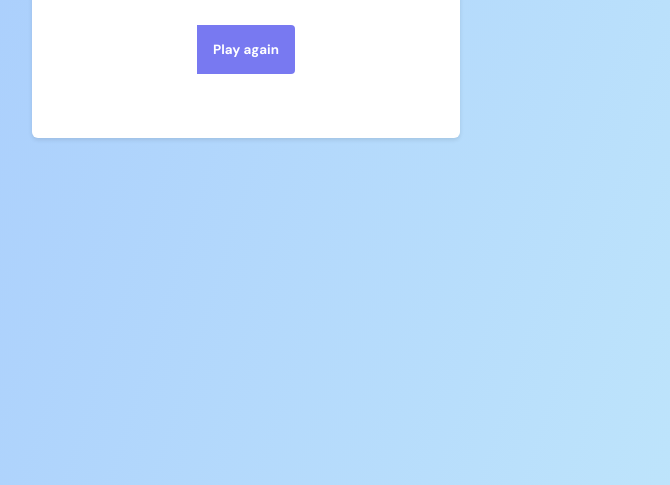
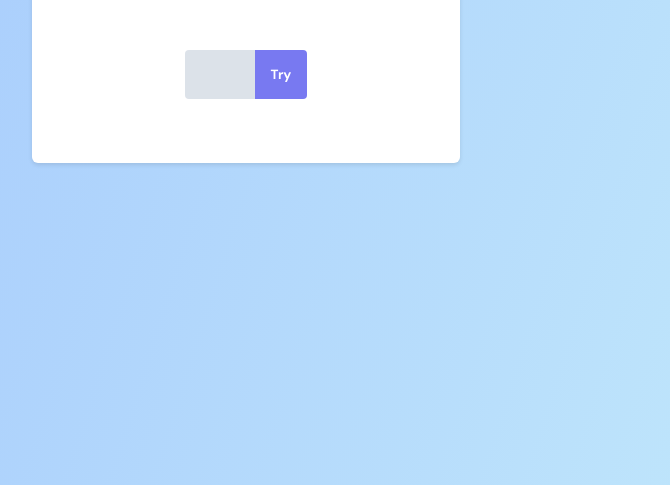
Before and after one commit to gouuLarT/guessinggame, a plain HTML site: page index.html in a window 1280 px wide. Shown: the part 315-800 px from the top of the page, without its empty margins (394-1064 px from the left). Drawn offline with Linux system fonts and the light colour scheme.

Commit message:
uploading js funcions

```diff
--- a/index.html
+++ b/index.html
@@ -13,21 +13,23 @@
 <body>
 <main>
 
-<div class="screen1 hide">
+<div class="screen1">
   <h1>Guessing Game</h1>
   <p>Guess a number between 0 - 10 </p>
 
   <form>
-    <input type="number" placeholder="">
-    <button>Try</button>
+    <input id="inputNumber" type="number" placeholder="">
+    <button onclick="handleClick(event)">Try</button>
   </form>
 </div>
 
-<div class="screen2">
+<div class="screen2 hide">
   <h2>You got it right in 3 tries!</h2>
   <button>Play again</button>
 </div>
 
 </main>
+
+<script src="./main.js"></script>
 </body>
 </html>
--- /dev/null
+++ b/main.js
@@ -0,0 +1,7 @@
+function handleClick(event) {
+  event.preventDefault()
+
+  const inputNumber = document.querySelector("#inputNumber")
+
+  console.log(inputNumber.value)
+}
```
